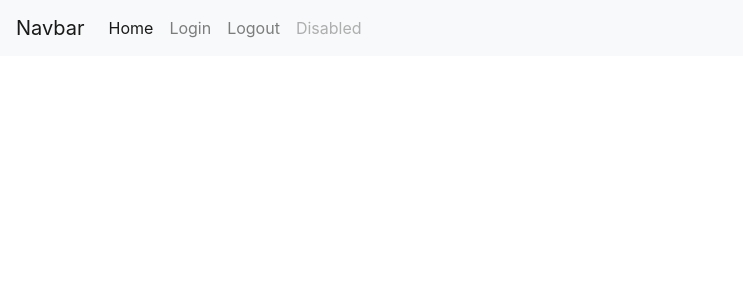
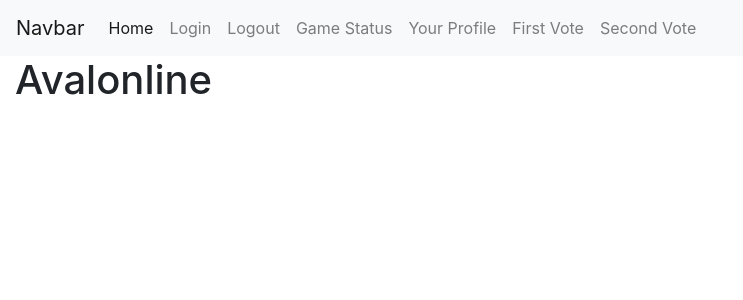
Before and after one commit to ejisenstein/Metis-Avalon, a Flask app: page / in a window 1280 px wide. Shown: the top 300 px of the page, without its empty margins (0-743 px from the left). Run offline with Flask 2, Linux system fonts and the light colour scheme; some libraries are stand-ins or nearby versions.

Commit message:
added new navbar headlines, minor readme changes

```diff
--- a/Flask/templates/base.html
+++ b/Flask/templates/base.html
@@ -22,12 +22,22 @@
             <a class="nav-link" href=/logout>Logout</a>
           </li>
           <li class="nav-item">
-            <a class="nav-link disabled" href="#" tabindex="-1" aria-disabled="true">Disabled</a>
+            <a class="nav-link" href="#">Game Status</a>
+          </li>
+          <li class="nav-item">
+            <a class="nav-link" href="#">Your Profile</a>
+          </li>
+          <li class="nav-item">
+            <a class="nav-link" href=/logout>First Vote</a>
+          </li>
+          <li class="nav-item">
+            <a class="nav-link" href=/logout>Second Vote</a>
           </li>
         </ul>
       </div>
       </nav>
       <div class="container-fluid">
+        <h1>Avalonline</h1>
         {% block content %}
         {% endblock %}
       </div>
```
Also changed, not shown: README.md.
